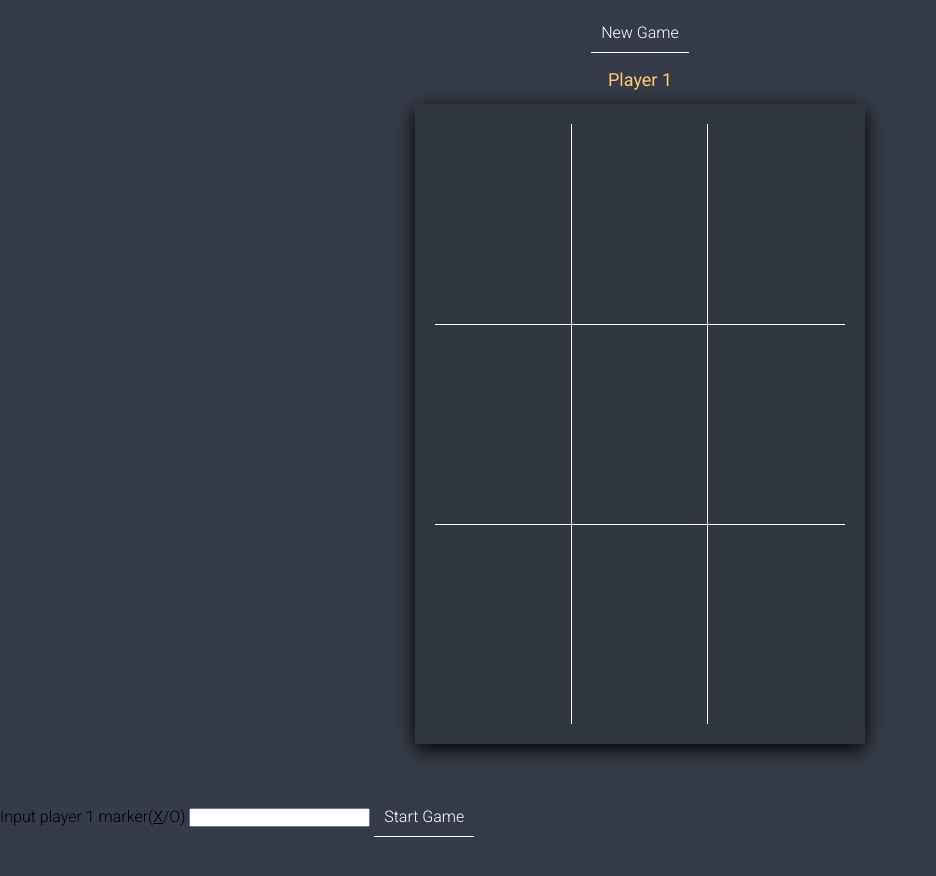
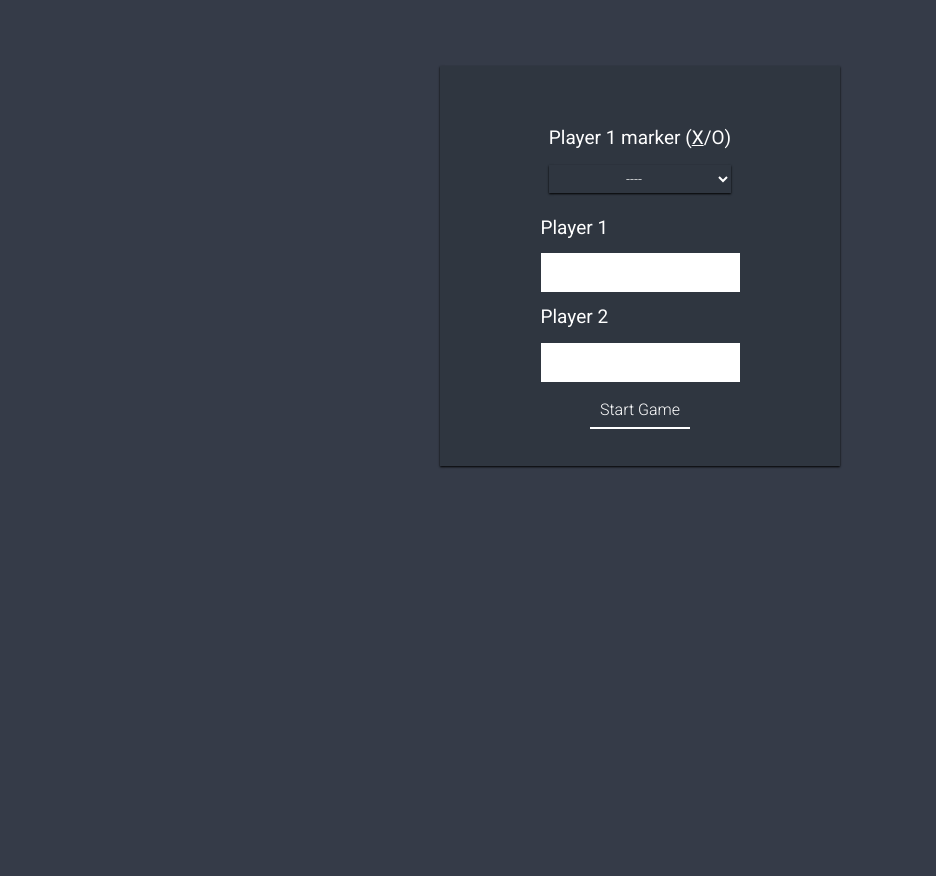
Before and after one commit to lamideolaniyan/tictactoe_js, a website: page index.html in a window 1280 px wide. Shown: the whole page, without its empty margins (0-936 px from the left). Before the commit the page ends 837 px from the top, so only its background shows below. Drawn offline with Linux system fonts and the light colour scheme.

Commit message:
Player selection form

```diff
--- a/index.html
+++ b/index.html
@@ -12,7 +12,28 @@
 
 <body>
     <div class="new-game">
-        <a class="btn">New game</a>
+        <a class="btn newBtn">New game</a>
+    </div>
+
+    <div class="game">
+        <div class="marker">
+            <span>Player 1 marker (<u>X</u>/O)</span>
+            <select class="marker__input">
+                <option value="">----</option>
+                <option value="X">X</option>
+                <option value="O">O</option>
+            </select>
+        </div>
+
+        <div class="player">
+            <span>Player 1</span>
+            <input type="text" class="player__1">
+
+            <span>Player 2</span>
+            <input type="text" class="player__2">
+        </div>
+
+        <a class="btn startBtn">Start game</a>
     </div>
 
     <div class="notif">
@@ -20,9 +41,7 @@
     </div>
 
     <div class="container">
-        <div class="game">
 
-        </div>
         <div class="board">
             <div class="row">
                 <div class="cell cell-7" data-id="6">X</div>
@@ -45,12 +64,6 @@
         </div>
     </div>
 
-    <div class="marker">
-        <span>Input player 1 marker(<u>X</u>/O)</span>
-        <input type="text" class="marker__input">
-        <a class="marker__btn">Start game</a>
-    </div>
-
     <script src="js/script.js"></script>
 </body>
 
--- a/js/script.js
+++ b/js/script.js
@@ -66,10 +66,13 @@ DISPLAY CONTROLLER
 const displayController = (function () {
   let currentPlayer;
   const dom = {
+    container: document.querySelector('.container'),
     cell: document.querySelectorAll('.cell'),
     board: document.querySelector('.board'),
-    newBtn: document.querySelector('.btn'),
+    newBtn: document.querySelector('.newBtn'),
+    startBtn: document.querySelector('.startBtn'),
     notif: document.querySelector('.notif'),
+    popup: document.querySelector('.game'),
   };
 
   return {
@@ -152,16 +155,29 @@ const appController = (function (gameCtrl, displayCtrl) {
     displayCtrl.clearBoard();
     marker = 'O';
 
-    gamePlaying = true;
+    gamePlaying = false;
     dom.notif.textContent = 'Player 1';
+  });
+
+  // Event listener for start button
+  dom.startBtn.addEventListener('click', () => {
+    dom.container.style.opacity = '1';
+    dom.notif.style.opacity = '1';
+    dom.newBtn.style.opacity = '1';
+
+    dom.popup.style.opacity = '0';
   });
 
   // Event listener for window object(page load)
   window.addEventListener('load', (e) => {
-    gamePlaying = true;
+    gamePlaying = false;
     displayCtrl.clearBoard();
 
     dom.notif.textContent = 'Player 1';
+
+    dom.container.style.opacity = '0';
+    dom.notif.style.opacity = '0';
+    dom.newBtn.style.opacity = '0';
   });
 })(gameController, displayController);
 
--- a/sass/_base.scss
+++ b/sass/_base.scss
@@ -11,7 +11,12 @@
 
     --color-secondary: rgba(253, 203, 110, 1.0);
 
-    --shadow: 0 0.5rem 2rem rgba(0, 0, .5);
+    --shadow: 0 .5rem 2rem rgba(0, 0, .5);
+    --shadow-light: 0 .1rem .2rem rgba(0, 0, .5);
+}
+
+::selection {
+    background-color: red;
 }
 
 *,
@@ -37,6 +42,9 @@ body {
     background-color: var(--color-grey-dark-1);
     background-size: cover;
     background-repeat: no-repeat;
+
+    color: #fff; //var(--color-grey-light-1);
+    position: relative;
 }
 
 a,
--- a/sass/_components.scss
+++ b/sass/_components.scss
@@ -49,18 +49,93 @@
     color: var(--color-secondary);
 }
 
-.marker {
+.game {
+    margin: 0 auto;
 
-    &__input {}
+    // position: fixed;
+    // top: 0;
+    // left: 0;
 
-    &__btn {
+    display: flex;
+    flex-direction: column;
+
+    justify-content: center;
+    align-items: center;
+
+    height: 40rem;
+    width: 40rem;
+    background: var(--color-grey-dark-2);
+    box-shadow: var(--shadow-light);
+
+    font-size: 1.9rem;
+    font-weight: 400;
+
+
+    .marker {
+        display: flex;
+        flex-direction: column;
+        align-items: baseline;
+        margin: 2rem;
+
+        & span {
+            display: inline-block;
+            margin-bottom: 1.2rem;
+        }
+
+        &__input,
+        &__input:active,
+        &__input:visited,
+        &__input:focus {
+            padding: .5rem;
+            font-family: inherit;
+            font-size: 1.4rem;
+            font-weight: 300;
+            border: none;
+            width: 100%;
+            text-align: center;
+
+            background-color: var(--color-grey-dark-2);
+            box-shadow: var(--shadow-light);
+
+            outline: none;
+            color: #fff;
+            text-decoration: none;
+        }
+    }
+
+    & .player {
+
+        display: flex;
+        flex-direction: column;
+
+        & input {
+            padding: 1rem;
+            font-family: inherit;
+            font-size: 1.6rem;
+            font-weight: 300;
+            border: none;
+            width: 100%;
+            text-align: center;
+            outline: none;
+            color: var(--color-grey-dark-2);
+
+            margin: 1rem 0;
+
+        }
+    }
+
+    & .btn {
         color: #fff;
-        //background-color: green;
+
+        margin: 0 1rem;
         padding: 1rem;
         text-transform: capitalize;
         border-bottom: .5px solid white;
         cursor: pointer;
         transition: all .4s;
+        font-size: 1.6rem;
+        font-weight: 300;
+        line-height: 1;
 
         position: relative;
 
@@ -80,6 +155,8 @@
 
         &:hover {
             color: var(--color-grey-dark-2);
+            display: block;
+            z-index: 10;
 
             &::before {
                 height: 100%;
```
Also changed, not shown: css/style.css.
